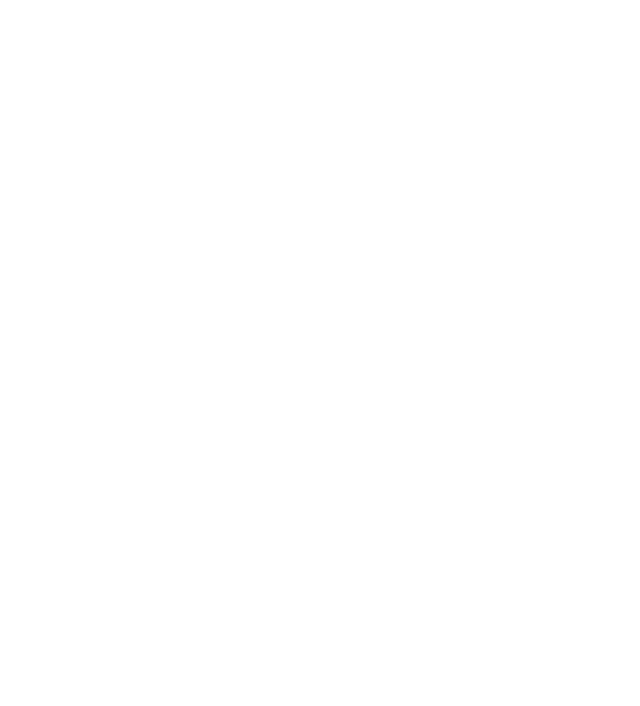
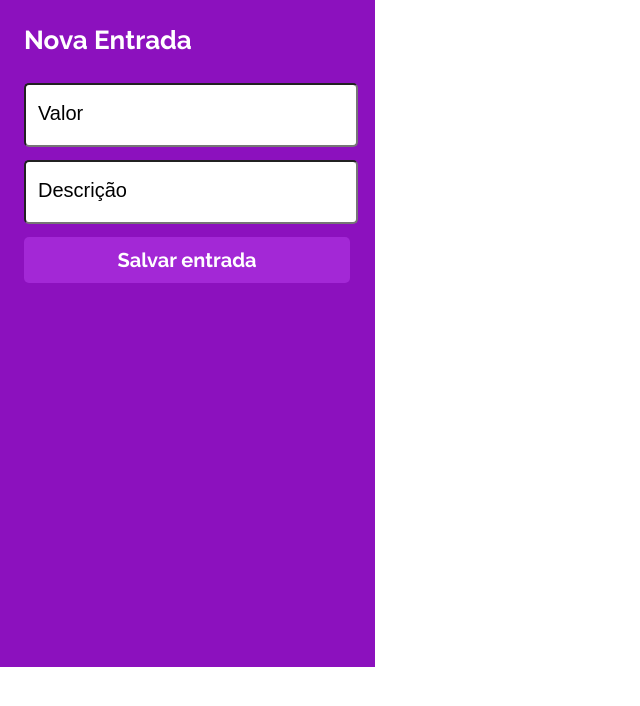
Before and after one commit to antonioeprado/projeto14-mywallet-front, a React (Create React App) app: page /entry in a window 1280 px wide. Before the commit this address had no page. Shown: the top 706 px of the page, without its empty margins (0-640 px from the left). Built offline with nearby package versions, Linux system fonts and the light colour scheme; a web font is replaced by a local one.

Commit message:
feat: added the entries page

```diff
--- a/src/App.js
+++ b/src/App.js
@@ -5,6 +5,7 @@
 import { useState } from "react";
 import { LoginContext } from "./assets/contexts/UserContext";
 import HomePage from "./pages/HomePage";
+import NewEntryPage from "./pages/NewEntryPage";
 
 function App() {
 	const [user, setUser] = useState({ name: "", email: "", token: "" });
@@ -26,6 +27,10 @@
 						path='/home'
 						element={<HomePage />}
 					/>
+					<Route
+						path='/entry'
+						element={<NewEntryPage />}
+					></Route>
 				</Routes>
 			</Router>
 		</LoginContext.Provider>
--- a/src/components/Registry.js
+++ b/src/components/Registry.js
@@ -5,9 +5,12 @@
 	const { expenses } = props;
 	return (
 		<RegistryWrapper>
-			{expenses
-				? expenses.map((expense) => (
-						<StyledParagraph type={expense.type}>
+			{expenses ? (
+				expenses.map((expense) => (
+					<StyledParagraph
+						key={expense.id}
+						type={expense.type}
+					>
 						<span>
 							{expense.date}{" "}
 							<span style={{ color: "#000000" }}>{expense.description}</span>
@@ -15,7 +18,9 @@
 						<span>{expense.value}</span>
 					</StyledParagraph>
 				))
-				: "Não há registros de entrada ou saída"}
+			) : (
+				<div>Não há registros de entrada ou saída</div>
+			)}
 		</RegistryWrapper>
 	);
 }
@@ -29,7 +34,13 @@
 	height: 446px;
 	border-radius: 5px;
 	background-color: #fff;
+	& > div {
+		width: 180px;
+		height: 46px;
+		text-align: center;
 		font-size: 20px;
+		color: #868686;
+	}
 `;
 
 const StyledParagraph = styled.p`
--- a/src/pages/HomePage.js
+++ b/src/pages/HomePage.js
@@ -7,9 +7,11 @@
 import { HalfWidthButton } from "../assets/styles/Buttons";
 import { URLS } from "../assets/constants/URLS";
 import axios from "axios";
+import { useNavigate } from "react-router-dom";
 
 function HomePage() {
 	const User = useContext(LoginContext);
+	const navigate = useNavigate();
 
 	const [expenses, setExpenses] = useState([]);
 
@@ -32,7 +34,7 @@
 			<Topbar username={User.name} />
 			<Registry expenses={expenses} />
 			<ButtonsWrapper>
-				<HalfWidthButton>
+				<HalfWidthButton onClick={() => navigate("/entry")}>
 					<ion-icon name='add-circle-outline'></ion-icon>
 					<ButtonsText>Nova entrada</ButtonsText>
 				</HalfWidthButton>
--- /dev/null
+++ b/src/pages/NewEntryPage.js
@@ -0,0 +1,78 @@
+import axios from "axios";
+import React, { useContext, useState } from "react";
+import { useNavigate } from "react-router-dom";
+import styled from "styled-components";
+import { URLS } from "../assets/constants/URLS";
+import { FullWidthButton } from "../assets/styles/Buttons";
+import { StyledWrapper } from "../assets/styles/PageWrapper";
+import { StyledInput } from "../assets/styles/Input";
+import { LoginContext } from "../assets/contexts/UserContext";
+
+function NewEntryPage() {
+	const { token } = useContext(LoginContext);
+	const [form, setForm] = useState({ value: "", description: "", type: "in" });
+	const navigate = useNavigate();
+
+	function handleForm(e) {
+		const { name, value } = e.target;
+		setForm({
+			...form,
+			[name]: value,
+		});
+	}
+
+	function sendExpense(e) {
+		e.preventDefault();
+		const config = {
+			method: "post",
+			headers: {
+				Authorization: `Bearer ${token}`,
+			},
+			data: {
+				...form,
+			},
+		};
+		axios(URLS.expenses, config)
+			.then(navigate("/home"))
+			.catch((err) => console.log(err));
+	}
+
+	return (
+		<Wrapper>
+			<p>Nova Entrada</p>
+			<form onSubmit={sendExpense}>
+				<StyledInput
+					name='value'
+					placeholder='Valor'
+					value={form.value}
+					onChange={handleForm}
+				/>
+				<StyledInput
+					name='description'
+					placeholder='Descrição'
+					value={form.description}
+					onChange={handleForm}
+				/>
+				<FullWidthButton>Salvar entrada</FullWidthButton>
+			</form>
+		</Wrapper>
+	);
+}
+
+const Wrapper = styled(StyledWrapper)`
+	justify-content: initial;
+	align-items: initial;
+	& > * {
+		margin-left: 24px;
+	}
+	& > p {
+		font-size: 26px;
+		line-height: 31px;
+		color: #fff;
+		font-weight: 700;
+		margin-top: 25px;
+		margin-bottom: 27px;
+	}
+`;
+
+export default NewEntryPage;
```
Lines whose indentation alone changed are shown as unchanged.
